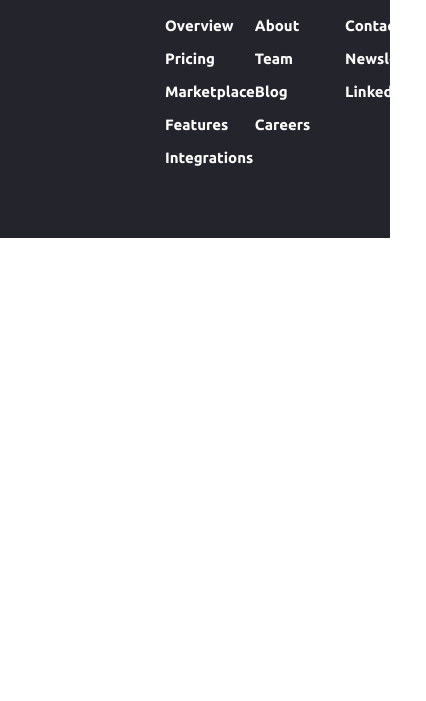
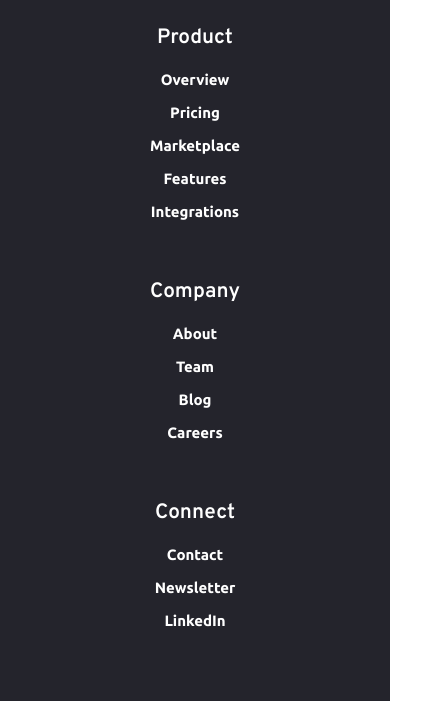
Before and after one commit to BlackFury117/blogr-landing-page, a plain HTML site: page index.html in a window 390 px wide. Shown: the part 3670-4371 px from the top of the page, 426 px wide, since content can reach past the window. Before the commit the page ends 3908 px from the top, so only its background shows below. Drawn offline with Linux system fonts and the light colour scheme.

Commit message:
Fixing mobile view layout for footer section

```diff
--- a/index.html
+++ b/index.html
@@ -199,7 +199,7 @@
       </div>
     </div>
 
-    <div class="footer-link">
+    <div class="footer-link footer-link-2">
       <div class="header-footer">Connect</div>
       <div class="link-footer">
         <a href="#">Contact</a>
--- a/scss/styles.scss
+++ b/scss/styles.scss
@@ -440,3 +440,26 @@ footer{
         }
     }
 }
+
+@include mobile-view{
+    footer{
+        flex-direction: column;
+        padding: 4rem 1.5rem;
+        text-align: center;
+
+        .logo-footer{
+            margin-bottom: 2rem;
+        }
+
+        .footer-link{
+            margin-bottom: 3rem;
+            .header-footer{
+                margin-bottom: .5rem;
+            }
+        }
+
+        .footer-link-2{
+            margin-bottom: 0;
+        }
+    }
+}
```
Also changed, not shown: dist/styles.css, 1 other file.
